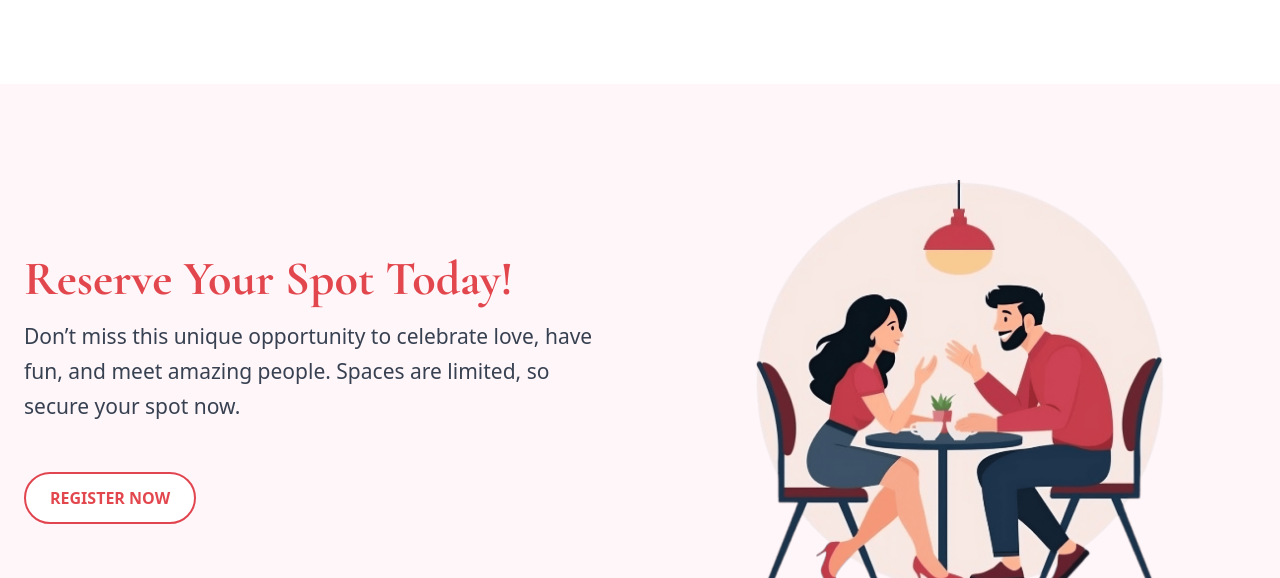
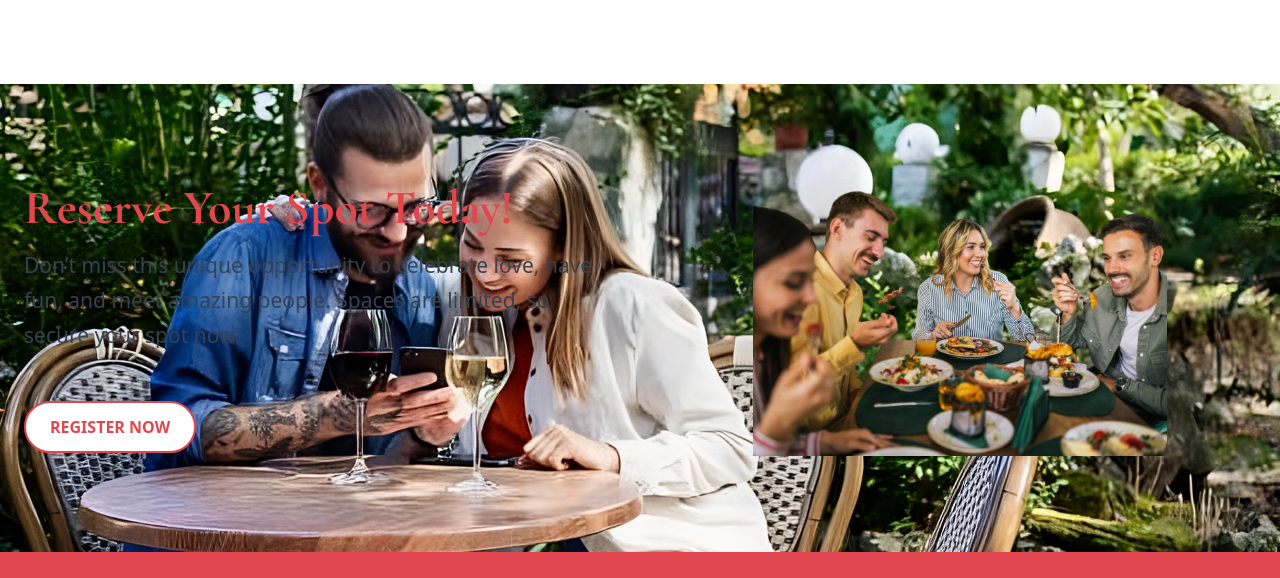
Before and after one commit to tctc-lim/lovesense, a plain HTML site: page new-feast.html in a window 1280 px wide. Shown: the part 2486-3064 px from the top of the page. Drawn offline with nearby package versions, Linux system fonts and the light colour scheme.

Commit message:
changed cta layout

```diff
--- a/new-feast.html
+++ b/new-feast.html
@@ -408,7 +408,8 @@
             </div>
         </section>
 
-        <section class="py-16 md:py-24 bg-[#fff6f9]" id="contact">
+        <section class="py-16 md:py-24 relative id="contact" style="background-image: url(resources/images/cta-bg.jpeg); background-size: cover; background-position: center; background-repeat: no-repeat;">
+
             <div class="container px-6 mx-auto flex flex-col lg:flex-row items-center lg:items-start lg:space-x-12"
                 style="align-items: center;">
                 <div class="lg:w-1/2 text-center lg:text-left mb-8 lg:mb-0">
@@ -429,7 +430,7 @@
                 </div>
 
                 <div class="lg:w-1/2 flex justify-center">
-                    <img src="resources/images/cta.png" alt="Call to Action Image" class="w-[70%] h-auto">
+                    <img src="resources/images/cta-button.png" alt="Call to Action Image" class="w-[70%] h-auto">
                     <!-- <form action="#" method="POST" class="space-y-6">
                         <div class="grid grid-cols-1 sm:grid-cols-2 gap-6">
                             <div>
```
Also changed, not shown: resources/images/cta-bg.jpeg (added), resources/images/cta-button.png (added), resources/images/heart.jpg (added).
